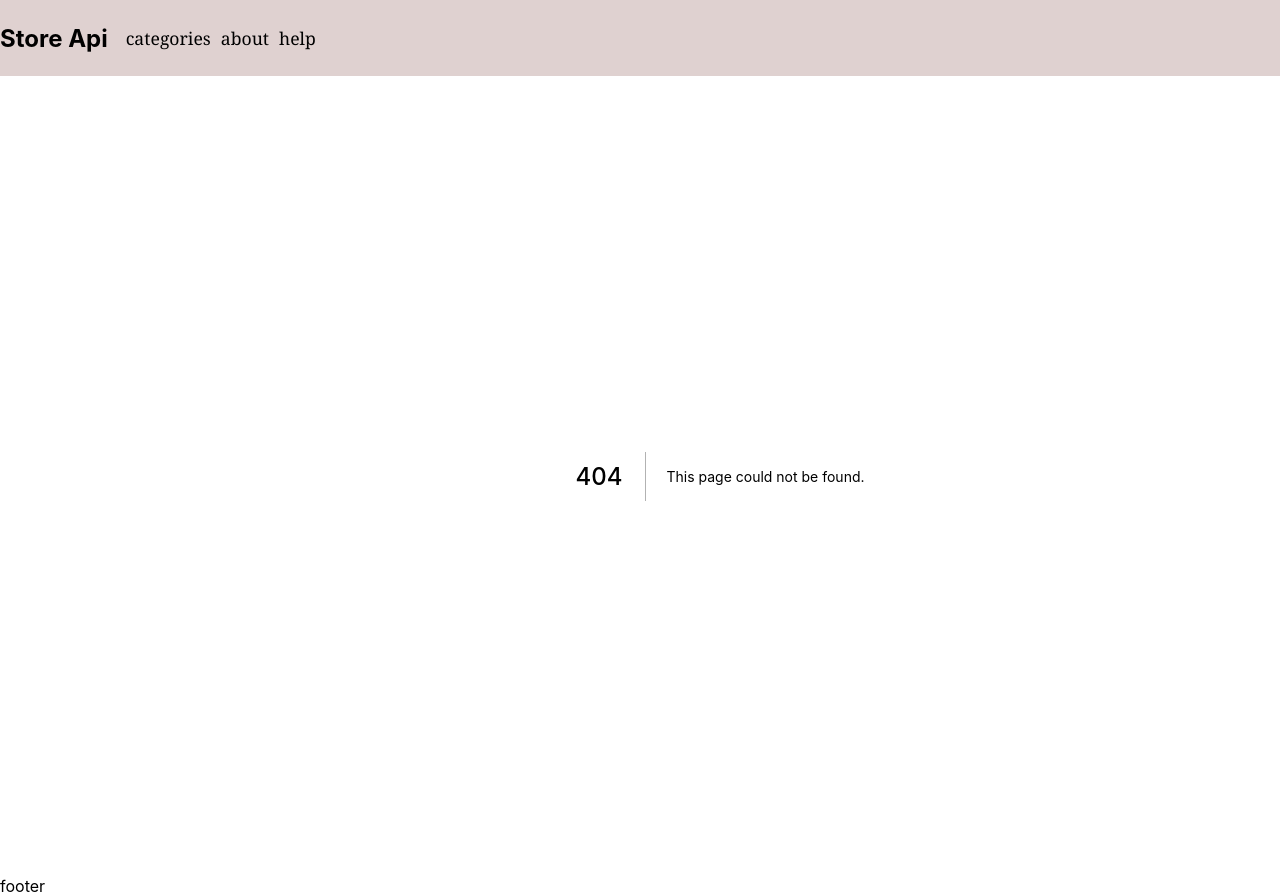
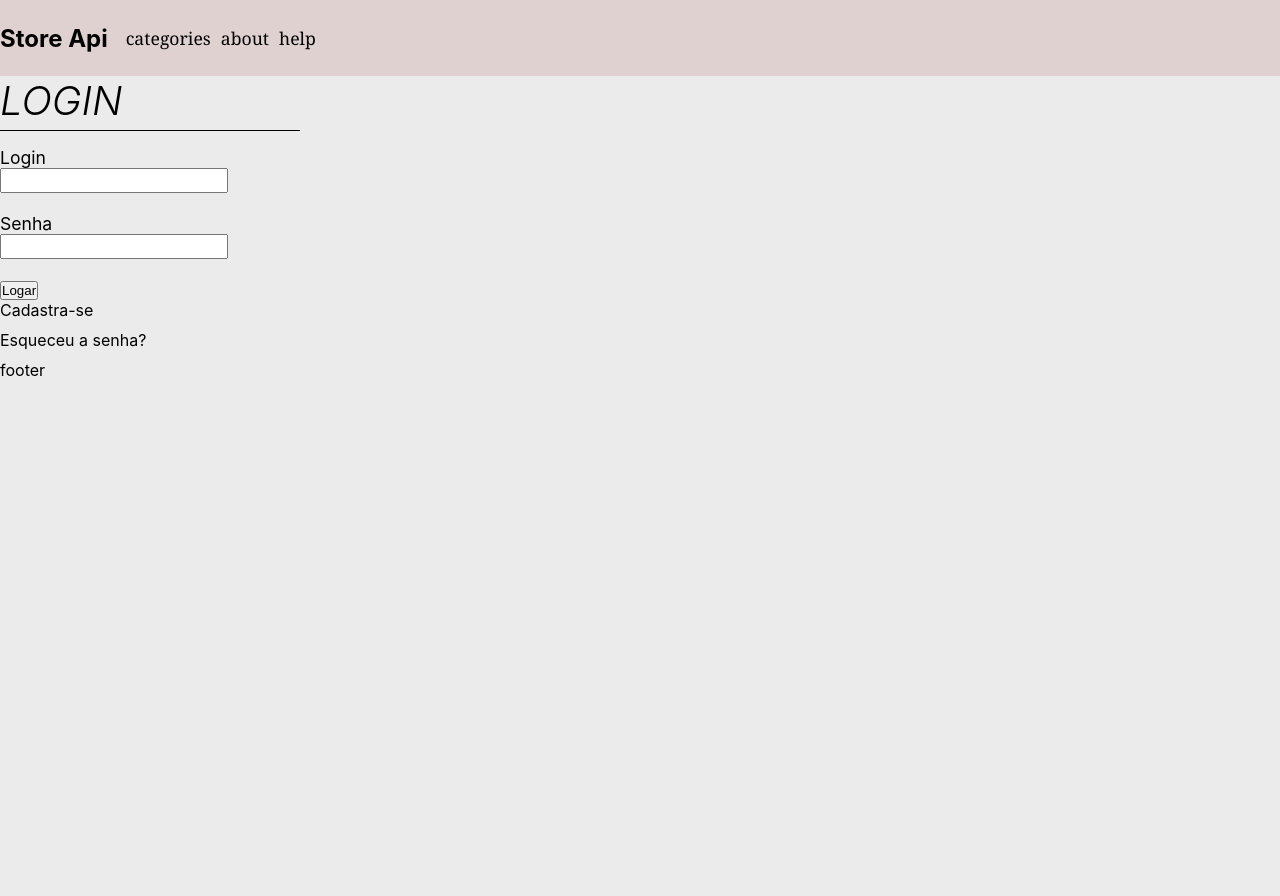
Before and after one commit to FernandoGWV/Api-ecommerce, a Next.js app: page /login in a window 1280 px wide. Before the commit this address had no page. Shown: the top 896 px of the page. After the commit the page ends 800 px from the top, so only its background shows below. Built offline with nearby package versions, Linux system fonts and the light colour scheme.

Commit message:
iniciando a fase de login

```diff
--- a/componentes/Header.module.css
+++ b/componentes/Header.module.css
@@ -20,7 +20,6 @@
 
 .header .mainContainer nav {
   display: flex;
-  justify-content: space-between;
 }
 
 .header .mainContainer nav ul {
@@ -41,3 +40,7 @@
   align-items: center;
   gap: 30px;
 }
+
+.header .mainContainer .login ul .iconLogin {
+  cursor: pointer;
+}
--- a/componentes/Header.tsx
+++ b/componentes/Header.tsx
@@ -27,9 +27,11 @@ const Header = () => {
 
         <div className={styles.login}>
           <ul>
-            <li>
-              <Image src={UserPng} alt="userIcon" />
-            </li>
+            <Link href="/login">
+              <li className={styles.iconLogin}>
+                <Image src={UserPng} alt="userIcon" />
+              </li>
+            </Link>
             <li>
               <Image src={CartIcon} alt="userIcon" />
             </li>
--- a/componentes/products/Categoria.module.css
+++ b/componentes/products/Categoria.module.css
@@ -6,7 +6,6 @@
 .mainContainer ul {
   display: flex;
   flex-wrap: wrap;
-  gap: 10px;
 }
 
 .mainContainer ul li figure img {
--- a/componentes/products/Product.module.css
+++ b/componentes/products/Product.module.css
@@ -10,10 +10,10 @@
 
 .listProduct ul li {
   position: relative;
-  border: 2px solid #000;
+
   border-radius: 10px;
   padding: 10px;
-  box-shadow: 0 0 10px #000;
+  box-shadow: 0 0 10px #ccc;
   cursor: pointer;
   transform: translateY(0);
   transition: all 0.3s ease-in-out;
--- a/componentes/products/index.tsx
+++ b/componentes/products/index.tsx
@@ -30,7 +30,7 @@ const Categoria = () => {
     }
   };
   const ArrayNames: string[] = [
-    "Clothess",
+    "Clothes",
     "Electronics",
     "Furniture",
     "Shoes",
--- /dev/null
+++ b/pages/login/index.tsx
@@ -0,0 +1,31 @@
+import Link from "next/link";
+import React from "react";
+import styles from "../../styles/Login.module.css";
+
+const Login = () => {
+  return (
+    <section className={styles.mainContainer}>
+      <div className={styles.login}>
+        <h1>Login</h1>
+        <form action="">
+          <label htmlFor="login">Login</label>
+          <input type="text" id="login" />
+
+          <label htmlFor="password">Senha</label>
+          <input type="text" id="password" />
+          <button>Logar</button>
+        </form>
+      </div>
+      <div>
+        <Link href="/cadastro">
+          <a>Cadastra-se</a>
+        </Link>
+        <Link href="/recuperar">
+          <a>Esqueceu a senha?</a>
+        </Link>
+      </div>
+    </section>
+  );
+};
+
+export default Login;
--- /dev/null
+++ b/styles/Login.module.css
@@ -0,0 +1,31 @@
+.mainContainer h1 {
+  font-size: 2.5rem;
+  font-weight: 300;
+  text-transform: uppercase;
+  margin-bottom: 1rem;
+  font-style: italic;
+}
+
+.mainContainer h1:after {
+  content: "";
+  display: block;
+  width: 300px;
+  height: 1px;
+  background: #000;
+  margin-top: 5px;
+}
+
+.login form input {
+  display: block;
+  margin-bottom: 20px;
+  font-size: 1.085rem;
+}
+
+.login form label {
+  font-size: 1.1rem;
+}
+
+.mainContainer a {
+  display: block;
+  margin-bottom: 10px;
+}
--- a/styles/globals.css
+++ b/styles/globals.css
@@ -1,7 +1,5 @@
 html,
 body {
-  padding: 0;
-  margin: 0;
   font-family: -apple-system, BlinkMacSystemFont, Segoe UI, Roboto, Oxygen,
     Ubuntu, Cantarell, Fira Sans, Droid Sans, Helvetica Neue, sans-serif;
 }
@@ -20,7 +18,6 @@ li {
 
 img {
   max-width: 100%;
-  height: auto;
 }
 
 * {
```
